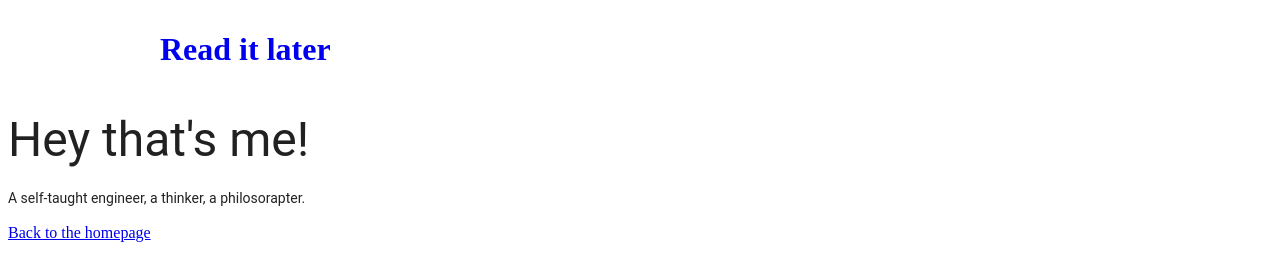
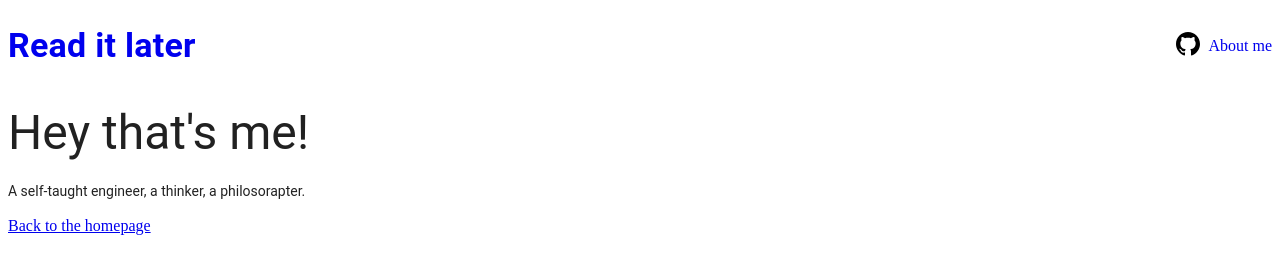
Before and after one commit to jacklaw1410/read-it-later, a Gatsby site: page /about in a window 1280 px wide. Built offline with nearby package versions, Linux system fonts and the light colour scheme; Gatsby itself is replaced by a stand-in of ours.

Commit message:
feat: polish header component

```diff
--- a/gatsby-config.js
+++ b/gatsby-config.js
@@ -3,6 +3,7 @@ module.exports = {
     title: `Read it later`,
     description: `News, articles, blog posts, and whatever content I want to read later, in a hassle-free way.`,
     author: `@jacklaw1410`,
+    repoUrl: `https://github.com/jacklaw1410/read-it-later`,
   },
   plugins: [
     `gatsby-plugin-top-layout`,
@@ -37,6 +38,14 @@ module.exports = {
         icon: `src/images/gatsby-icon.png`, // This path is relative to the root of the site.
       },
     },
+    {
+      resolve: "gatsby-plugin-react-svg",
+      options: {
+        rule: {
+          include: /images/ // See below to configure properly
+        }
+      }
+    },
     // this (optional) plugin enables Progressive Web App + Offline functionality
     // To learn more, visit: https://gatsby.dev/offline
     // `gatsby-plugin-offline`,
--- a/package.json
+++ b/package.json
@@ -15,6 +15,7 @@
     "gatsby-plugin-material-ui": "next",
     "gatsby-plugin-offline": "^2.0.25",
     "gatsby-plugin-react-helmet": "^3.0.12",
+    "gatsby-plugin-react-svg": "^2.1.1",
     "gatsby-plugin-sharp": "^2.0.35",
     "gatsby-source-filesystem": "^2.0.29",
     "gatsby-transformer-json": "^2.1.11",
--- a/src/components/header.js
+++ b/src/components/header.js
@@ -1,5 +1,7 @@
+import Typography from '@material-ui/core/Typography';
 import { Link, StaticQuery, graphql } from 'gatsby';
 import React from 'react';
+import GitHubIcon from '../images/github.svg';
 
 const Header = ({ siteTitle }) => (
   <StaticQuery
@@ -8,6 +10,7 @@ const Header = ({ siteTitle }) => (
         site {
           siteMetadata {
             title
+            repoUrl
           }
         }
       }
@@ -15,27 +18,31 @@ const Header = ({ siteTitle }) => (
     render={data => (
       <header
         style={{
-          marginBottom: `1.45rem`,
+          marginTop: '1.625rem',
+          marginBottom: '2.625rem',
+          display: 'flex',
+          alignItems: 'center',
         }}
       >
-        <div
-          style={{
-            margin: `0 auto`,
-            maxWidth: 960,
-            padding: `1.45rem 1.0875rem`,
-          }}
+        <Typography variant="h4">
+          <Link to="/" style={{ textDecoration: `none`, fontWeight: 700 }}>
+            {data.site.siteMetadata.title}
+          </Link>
+        </Typography>
+
+        <div style={{ flexGrow: 1 }} />
+
+        <a
+          href={data.site.siteMetadata.repoUrl}
+          target="_blank"
+          rel="noopener noreferrer"
         >
-          <h1 style={{ margin: 0 }}>
-            <Link
-              to="/"
-              style={{
-                textDecoration: `none`,
-              }}
-            >
-              {data.site.siteMetadata.title}
-            </Link>
-          </h1>
-        </div>
+          <GitHubIcon />
+        </a>
+
+        <Link to="/about" style={{ textDecoration: `none`, marginLeft: '0.5rem' }}>
+          About me
+        </Link>
       </header>
     )}
   />
```
Also changed, not shown: src/images/github.svg (added), 1 other file.
